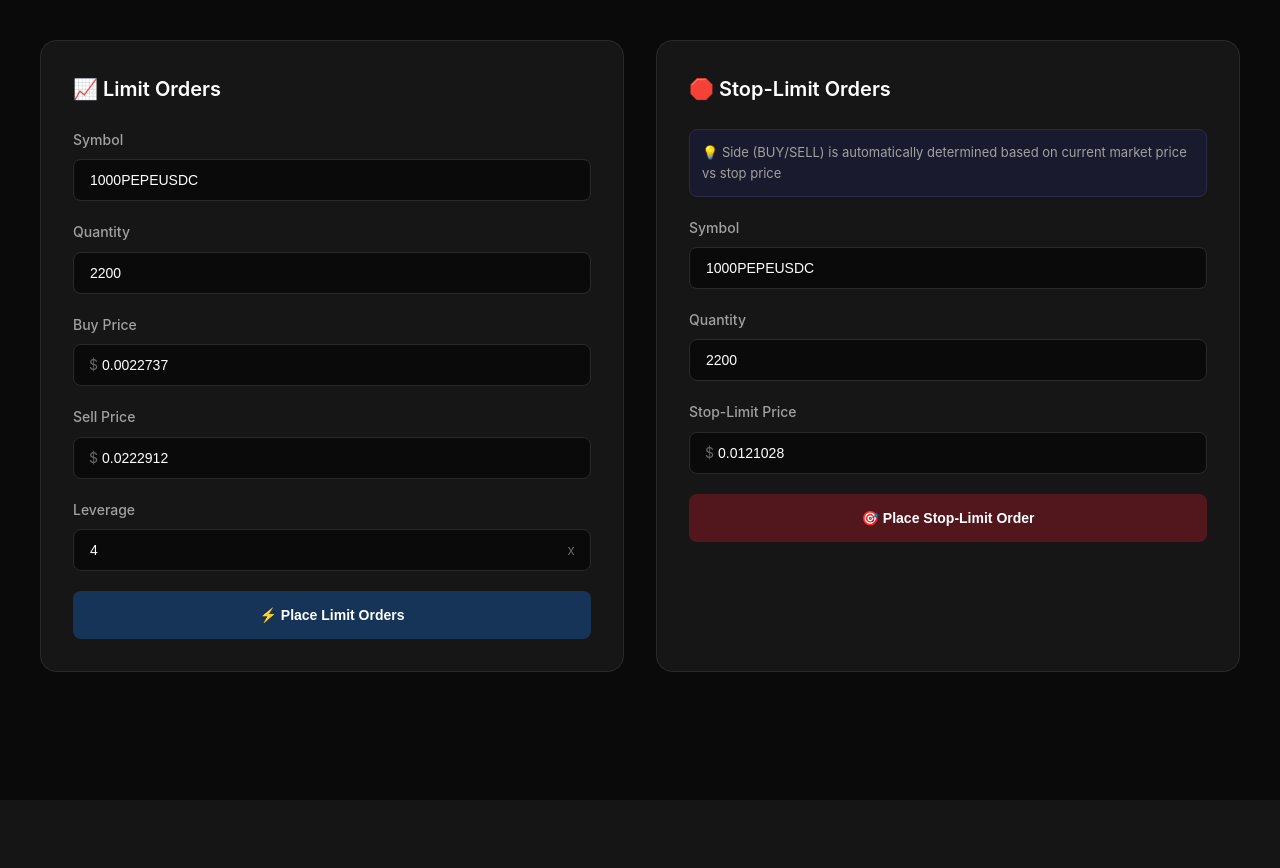
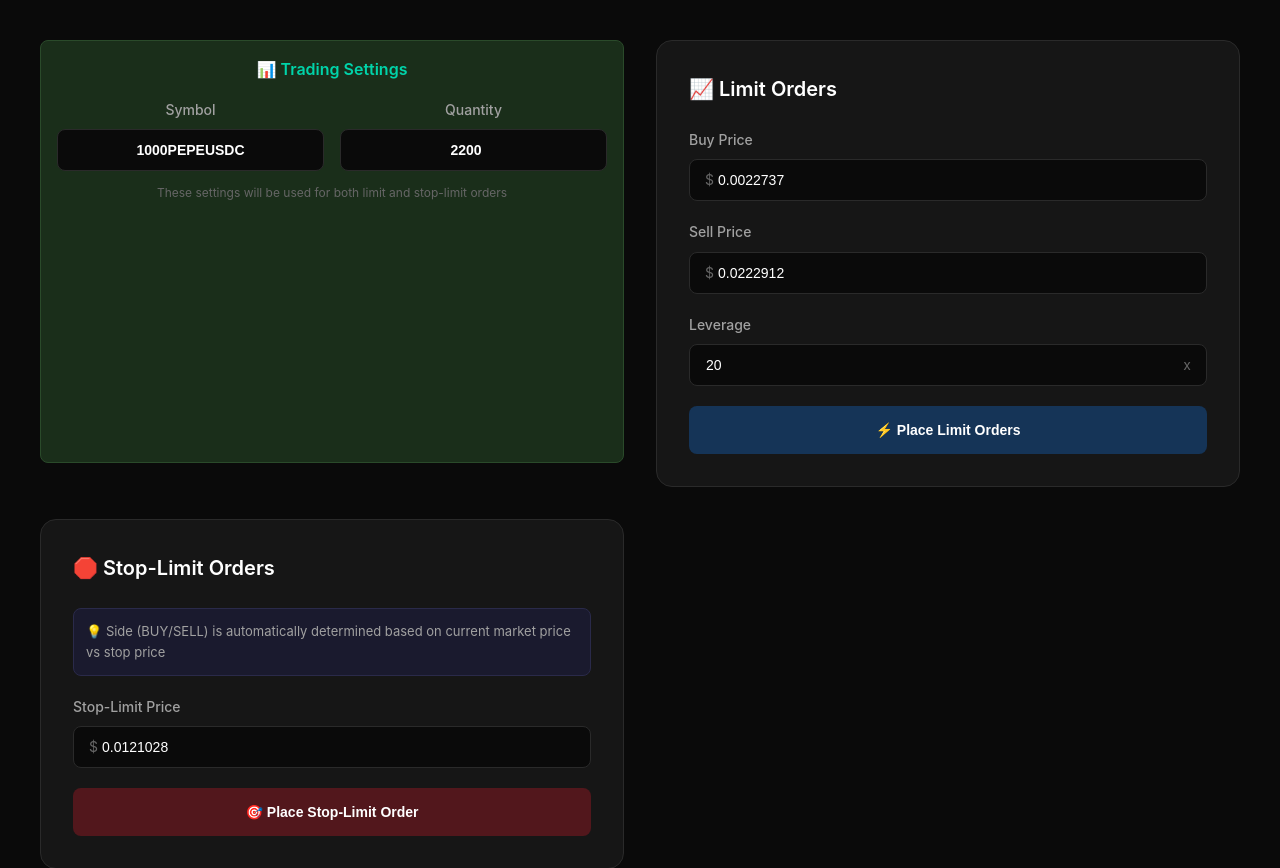
Before and after one commit to GuptaRav1/stop_loss_web, a Flask app: page / in a window 1280 px wide. Shown: the top 868 px of the page. Before the commit the page ends 800 px from the top, so only its background shows below. Run offline with Flask 3, Linux system fonts and the light colour scheme.

Commit message:
refactor shared inputs section for limit and stop-limit orders

```diff
--- a/templates/index.html
+++ b/templates/index.html
@@ -229,6 +229,45 @@
             color: #a1a1a1;
         }
 
+        .shared-inputs {
+            background: #1a2e1a;
+            border: 1px solid #2a4a2a;
+            border-radius: 8px;
+            padding: 16px;
+            margin-bottom: 24px;
+            text-align: center;
+        }
+
+        .shared-inputs h3 {
+            font-size: 16px;
+            font-weight: 600;
+            margin-bottom: 16px;
+            color: #00d4aa;
+        }
+
+        .shared-inputs-grid {
+            display: grid;
+            grid-template-columns: 1fr 1fr;
+            gap: 16px;
+            align-items: end;
+        }
+
+        .shared-inputs .form-group {
+            margin-bottom: 0;
+        }
+
+        .shared-inputs input {
+            text-align: center;
+            font-weight: 600;
+        }
+
+        @media (max-width: 600px) {
+            .shared-inputs-grid {
+                grid-template-columns: 1fr;
+                gap: 12px;
+            }
+        }
+
         @media (max-width: 768px) {
             .container {
                 grid-template-columns: 1fr;
@@ -248,18 +287,28 @@
 
 <body>
     <div class="container">
+        <!-- Shared Inputs -->
+        <div class="shared-inputs">
+            <h3>📊 Trading Settings</h3>
+            <div class="shared-inputs-grid">
+                <div class="form-group">
+                    <label>Symbol</label>
+                    <input type="text" id="shared_symbol" value="1000PEPEUSDC">
+                </div>
+                <div class="form-group">
+                    <label>Quantity</label>
+                    <input type="number" id="shared_quantity" value="2200">
+                </div>
+            </div>
+            <div style="margin-top: 12px; font-size: 12px; color: #666;">
+                These settings will be used for both limit and stop-limit orders
+            </div>
+        </div>
+
         <!-- Limit Orders -->
         <div class="box">
             <h2>📈 Limit Orders</h2>
             <form id="limitForm">
-                <div class="form-group">
-                    <label>Symbol</label>
-                    <input type="text" id="symbol_limit" value="1000PEPEUSDC">
-                </div>
-                <div class="form-group">
-                    <label>Quantity</label>
-                    <input type="number" id="quantity_limit" value="2200">
-                </div>
                 <div class="form-group">
                     <label>Buy Price</label>
                     <div class="price-input">
@@ -275,7 +324,7 @@
                 <div class="form-group">
                     <label>Leverage</label>
                     <div class="leverage-input">
-                        <input type="number" id="leverage" value="4" min="1" max="125" step="1">
+                        <input type="number" id="leverage" value="20" min="1" max="125" step="1">
                     </div>
                 </div>
                 <button type="submit" class="button">⚡ Place Limit Orders</button>
@@ -290,14 +339,6 @@
                 💡 Side (BUY/SELL) is automatically determined based on current market price vs stop price
             </div>
             <form id="stopForm">
-                <div class="form-group">
-                    <label>Symbol</label>
-                    <input type="text" id="symbol_stop" value="1000PEPEUSDC">
-                </div>
-                <div class="form-group">
-                    <label>Quantity</label>
-                    <input type="number" id="quantity_stop" value="2200">
-                </div>
                 <div class="form-group">
                     <label>Stop-Limit Price</label>
                     <div class="price-input">
@@ -327,11 +368,12 @@
             resultDiv.className = 'result show';
 
             const leverageValue = parseInt(document.getElementById('leverage').value);
+            const sharedQuantity = parseFloat(document.getElementById('shared_quantity').value);
 
             const data = {
                 type: "limit",
                 symbol: document.getElementById('symbol_limit').value,
-                quantity: parseFloat(document.getElementById('quantity_limit').value),
+                quantity: sharedQuantity,
                 buy_price: parseFloat(document.getElementById('buy_price').value),
                 sell_price: parseFloat(document.getElementById('sell_price').value),
                 leverage: leverageValue
@@ -357,10 +399,12 @@
             resultDiv.innerHTML = 'Submitting...';
             resultDiv.className = 'result show';
 
+            const sharedQuantity = parseFloat(document.getElementById('shared_quantity').value);
+
             const data = {
                 type: "stop",
                 symbol: document.getElementById('symbol_stop').value,
-                quantity: parseFloat(document.getElementById('quantity_stop').value),
+                quantity: sharedQuantity,
                 stop_price: parseFloat(document.getElementById('stop_price').value)
             };
 
```
